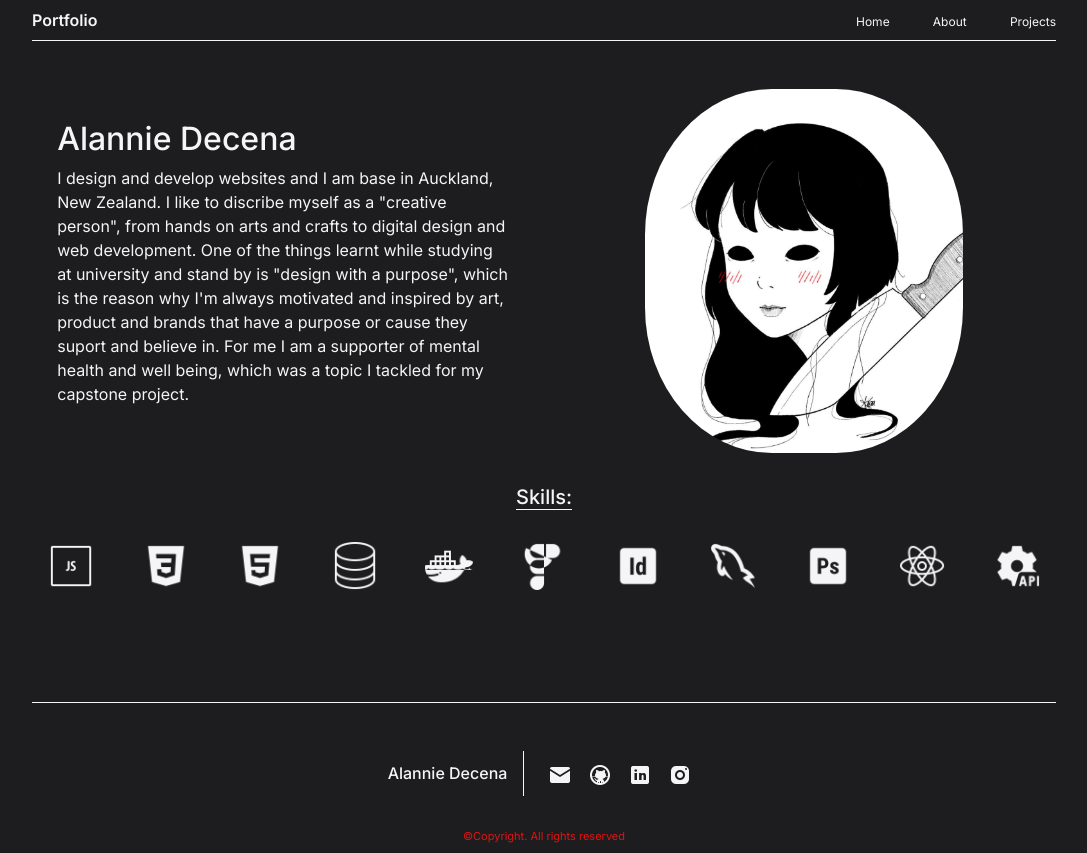
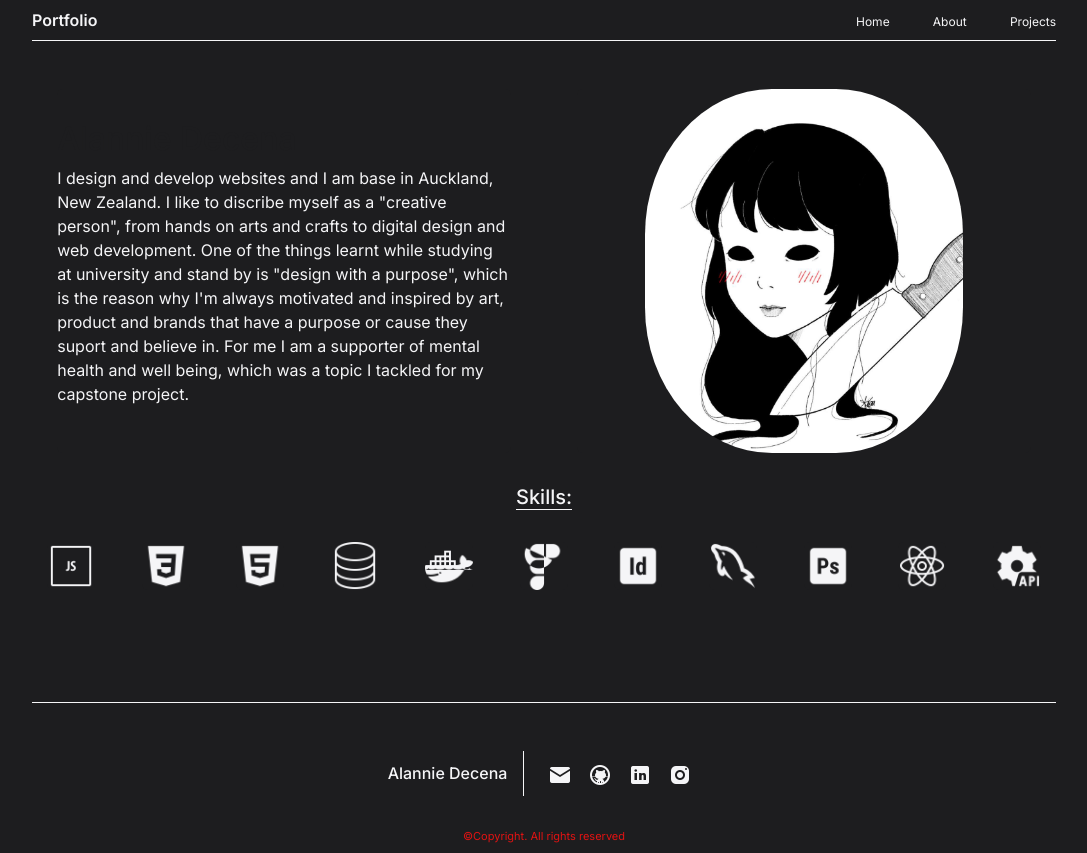
Before and after one commit to AlannieDecena/Portfolio, a React (Vite) app: page /about in a window 1280 px wide. Shown: the whole page, without its empty margins (96-1183 px from the left). Built offline with nearby package versions, Linux system fonts and the light colour scheme.

Commit message:
fixed h2 colour

```diff
--- a/src/App.css
+++ b/src/App.css
@@ -339,6 +339,10 @@ background-color: #f5f5f7!important;
 
 }
 
+#aboutCard h2{
+color: #1d1d1f;
+}
+
 /* -------------------Footer---------------- */
 
 #footer {
```
